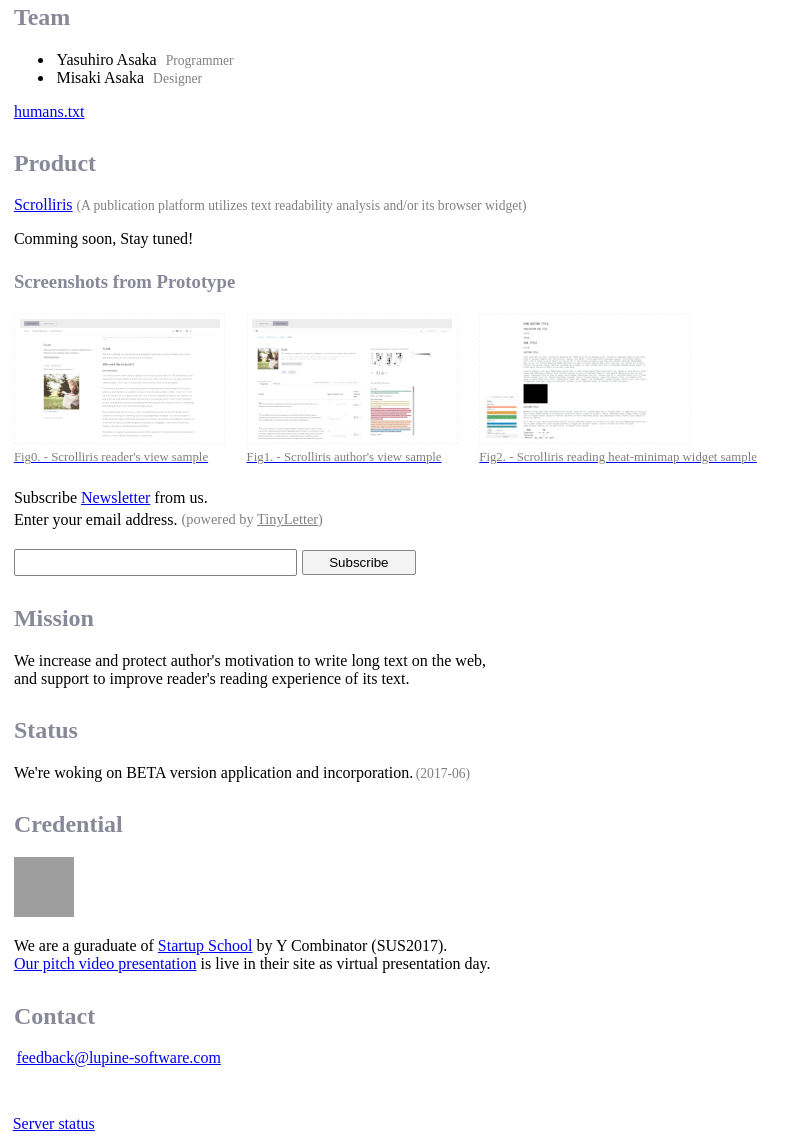
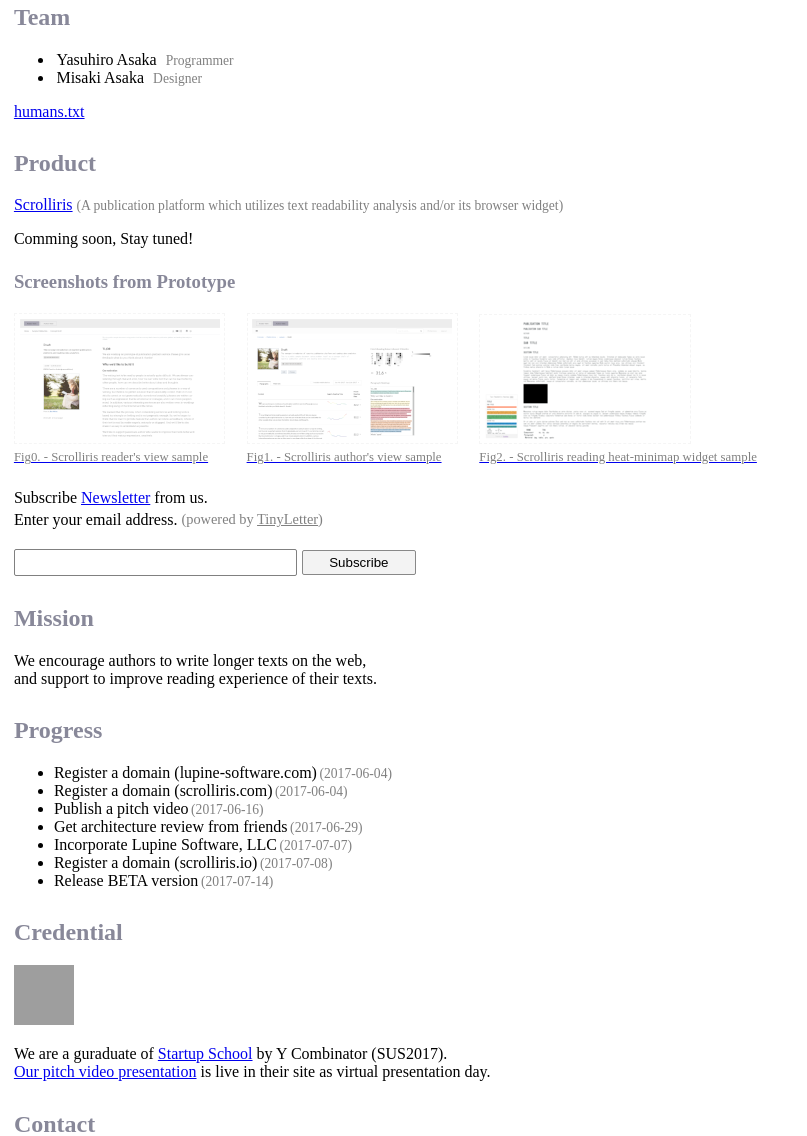
Before and after one commit to lupine-software/website, a Flask app: page / in a window 1280 px wide. Shown: the part 229-1365 px from the top of the page, without its empty margins (0-807 px from the left). Run offline with Flask 2, Linux system fonts and the light colour scheme; grey boxes are pictures that could not be loaded.

Commit message:
Update texts
* Add missing `which`
* Fix our mission wording
* Update Progress
* Change scrolliris link to product site

```diff
--- a/templates/index.html
+++ b/templates/index.html
@@ -24,8 +24,8 @@
 
   <article>
     <h2>Product</h2>
-    <p><a href="https://try.scrolliris.com/" target="_blank">Scrolliris</a>
-      <span class="desc">(A publication platform utilizes text readability analysis and/or its browser widget)</span></p>
+    <p><a href="https://scrolliris.com/" target="_blank">Scrolliris</a>
+      <span class="desc">(A publication platform which utilizes text readability analysis and/or its browser widget)</span></p>
     <p>Comming soon, Stay tuned!</p>
     <div class="screenshot">
       <h3>Screenshots from Prototype</h3>
@@ -63,13 +63,21 @@
 
   <article>
     <h2>Mission</h2>
-    <p>We increase and protect author's motivation to write long text on the web,<br>
-      and support to improve reader's reading experience of its text.</p>
+    <p>We encourage authors to write longer texts on the web,<br>
+      and support to improve reading experience of their texts.</p>
   </article>
 
   <article>
-    <h2>Status</h2>
-    <p>We're woking on BETA version application and incorporation.<span class="date">(2017-06)</span></p>
+    <h2>Progress</h2>
+    <ul>
+      <li>Register a domain (lupine-software.com)<span class="date">(2017-06-04)</span></li>
+      <li>Register a domain (scrolliris.com)<span class="date">(2017-06-04)</span></li>
+      <li>Publish a pitch video<span class="date">(2017-06-16)</span></li>
+      <li>Get architecture review from friends<span class="date">(2017-06-29)</span></li>
+      <li>Incorporate Lupine Software, LLC<span class="date">(2017-07-07)</span></li>
+      <li>Register a domain (scrolliris.io)<span class="date">(2017-07-08)</span></li>
+      <li>Release BETA version<span class="date">(2017-07-14)</span></li>
+    </ul>
   </article>
 
   <article>
```
